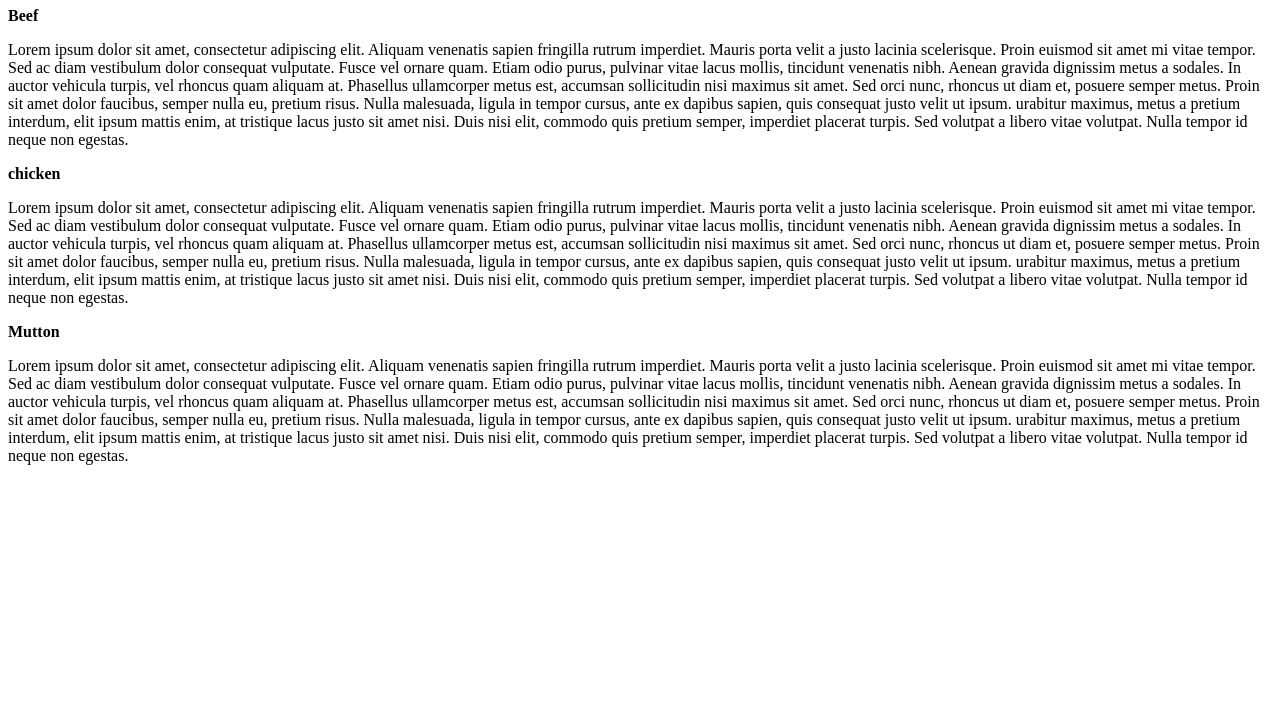
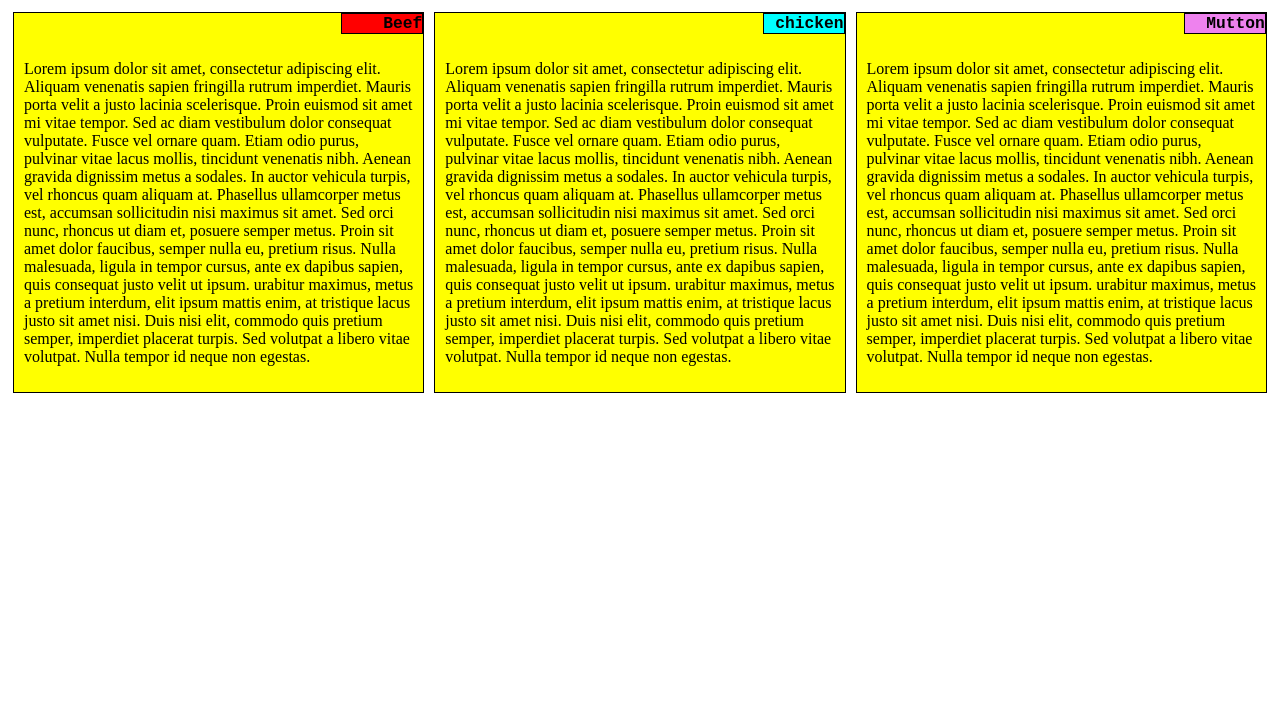
Before and after one commit to donMuregi/course-repository, a plain HTML site: page module-2-assignment/index.html in a window 1280 px wide. Shown: the part 73-800 px from the top of the page. Drawn offline with Linux system fonts and the light colour scheme.

Commit message:
module 2 assignment

```diff
--- a/module-2-assignment/index.html
+++ b/module-2-assignment/index.html
@@ -4,7 +4,7 @@
   <meta charset="UTF-8">
   <meta name="viewport"content="width=device-width,initial-scale=1">
   <title>title</title>
-  <link rel="stylesheet" type = "text/css" href="style.css">
+  <link rel="stylesheet" type = "text/css" href="css-file.css">
 </head>
 <body>
     <h1>MARKx Enterprise</h1>
```
